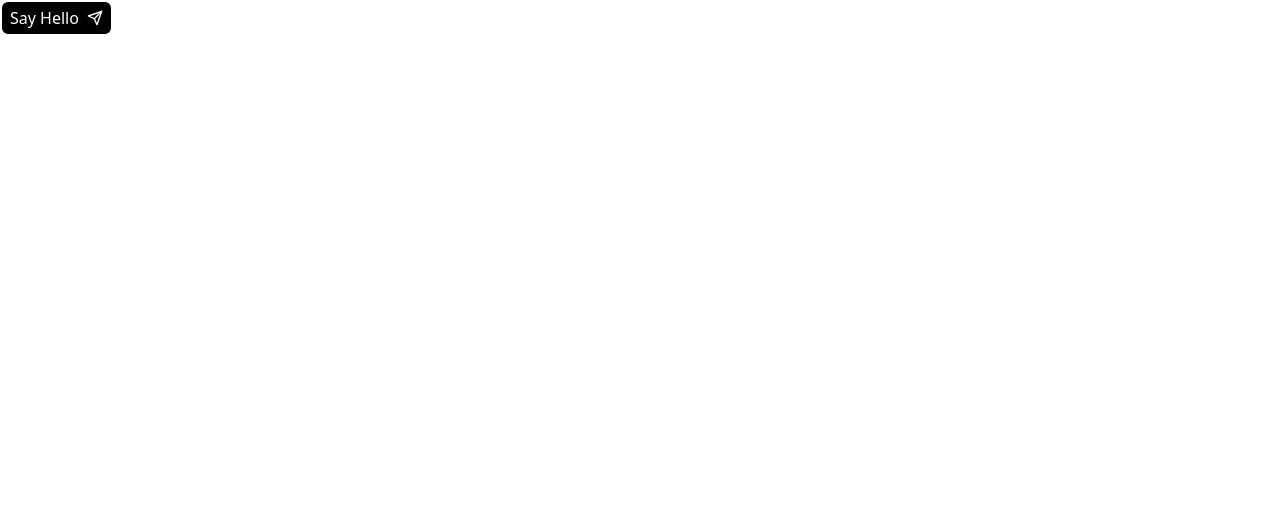
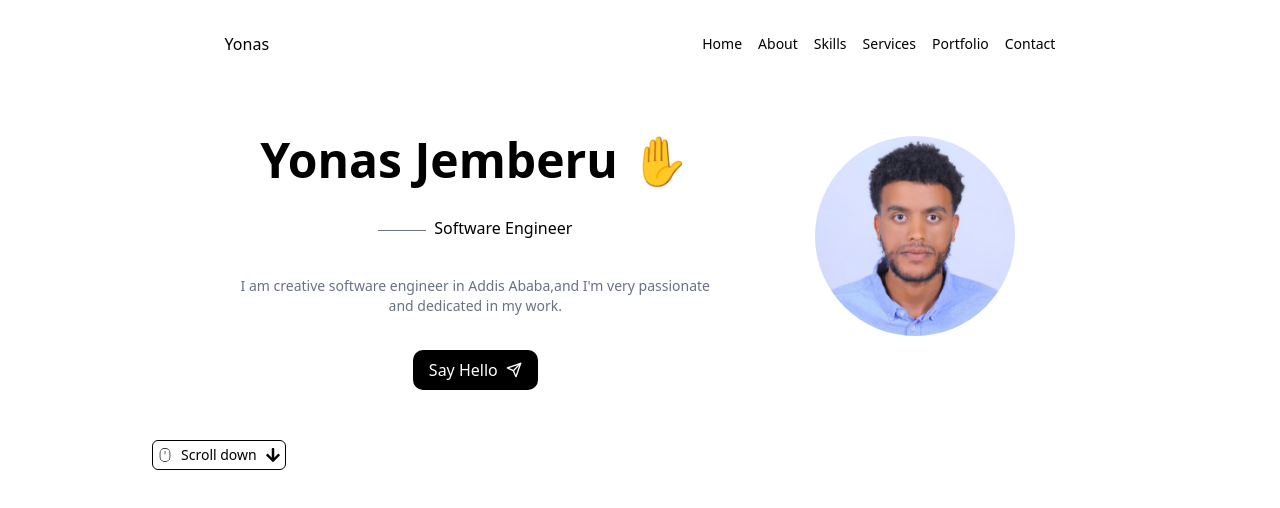
Before and after one commit to Yonas721/personal-portfolio-2, a React (Vite) app: page / in a window 1280 px wide. Shown: the top 508 px of the page. Built offline with nearby package versions, Linux system fonts and the light colour scheme.

Commit message:
navigation and main page created

```diff
--- a/src/App.tsx
+++ b/src/App.tsx
@@ -1,10 +1,11 @@
-import { FiSend } from "react-icons/fi";
-import Button from "./components/Button";
+import Main from "./components/Main";
+import NavBar from "./components/NavBar";
 
 function App() {
   return (
     <>
-      <Button text="Say Hello" icon={<FiSend />} />
+      <NavBar />
+      <Main />
     </>
   );
 }
--- a/src/components/Button.tsx
+++ b/src/components/Button.tsx
@@ -7,7 +7,7 @@ interface Props {
 
 const Button = ({ text, icon }: Props) => {
   return (
-    <button className="flex text-white items-center gap-2 border border-2 px-2 py-1 bg-black rounded-lg">
+    <button className="flex text-white items-center gap-2 border-2 px-4 py-2 bg-black rounded-xl">
       {text}
       {icon}
     </button>
--- /dev/null
+++ b/src/components/Main.tsx
@@ -0,0 +1,41 @@
+import { FiSend } from "react-icons/fi";
+import { CiDesktopMouse2 } from "react-icons/ci";
+import { FaArrowDown } from "react-icons/fa";
+import Button from "./Button";
+import yonas from "../assets/yonas.jpg";
+const Main = () => {
+  return (
+    <main className="flex  px-6 py-4 gap-2 my-12 max-w-[80%] mx-auto gap-4">
+      <div className="flex flex-col justify-around items-center  gap-8 ">
+        <h1 className="font-bold text-5xl text-wrap">Yonas Jemberu ✋</h1>
+        <p className="flex items-center">
+          <hr className="w-12 text-gray-500" />
+          <p className="ml-2 pb-1">Software Engineer</p>
+        </p>
+
+        <p className="text-gray-500 text-sm max-w-[75%] text-center">
+          I am creative software engineer in Addis Ababa,and I'm very passionate
+          and dedicated in my work.
+        </p>
+        <Button text="Say Hello" icon={<FiSend />} />
+
+        <a
+          href="#"
+          className="flex items-center gap-2 border rounded-md p-1 mt-4 self-start font-bold"
+        >
+          <CiDesktopMouse2 />
+          <p className="text-sm font-medium">Scroll down</p>
+          <FaArrowDown />
+        </a>
+      </div>
+
+      <img
+        src={yonas}
+        alt="yonas jemberu's photo"
+        className="w-50  h-50 rounded-full"
+      />
+    </main>
+  );
+};
+
+export default Main;
--- /dev/null
+++ b/src/components/NavBar.tsx
@@ -0,0 +1,17 @@
+const NavBar = () => {
+  return (
+    <nav className="flex justify-around py-3  my-4 mx-2">
+      <h1 className="center font-medium px-2 py-1">Yonas</h1>
+      <ul className="flex gap-4 px-2 text-sm  items-center">
+        <li><a href="#"> Home</a></li>
+        <li><a href="#"> About</a></li>
+        <li><a href="#"> Skills</a></li>
+        <li><a href="#"> Services</a></li>
+        <li><a href="#"> Portfolio</a></li>
+        <li><a href="#"> Contact</a></li>
+      </ul>
+    </nav>
+  );
+};
+
+export default NavBar;
```
Also changed, not shown: src/assets/yonas.jpg (added).
